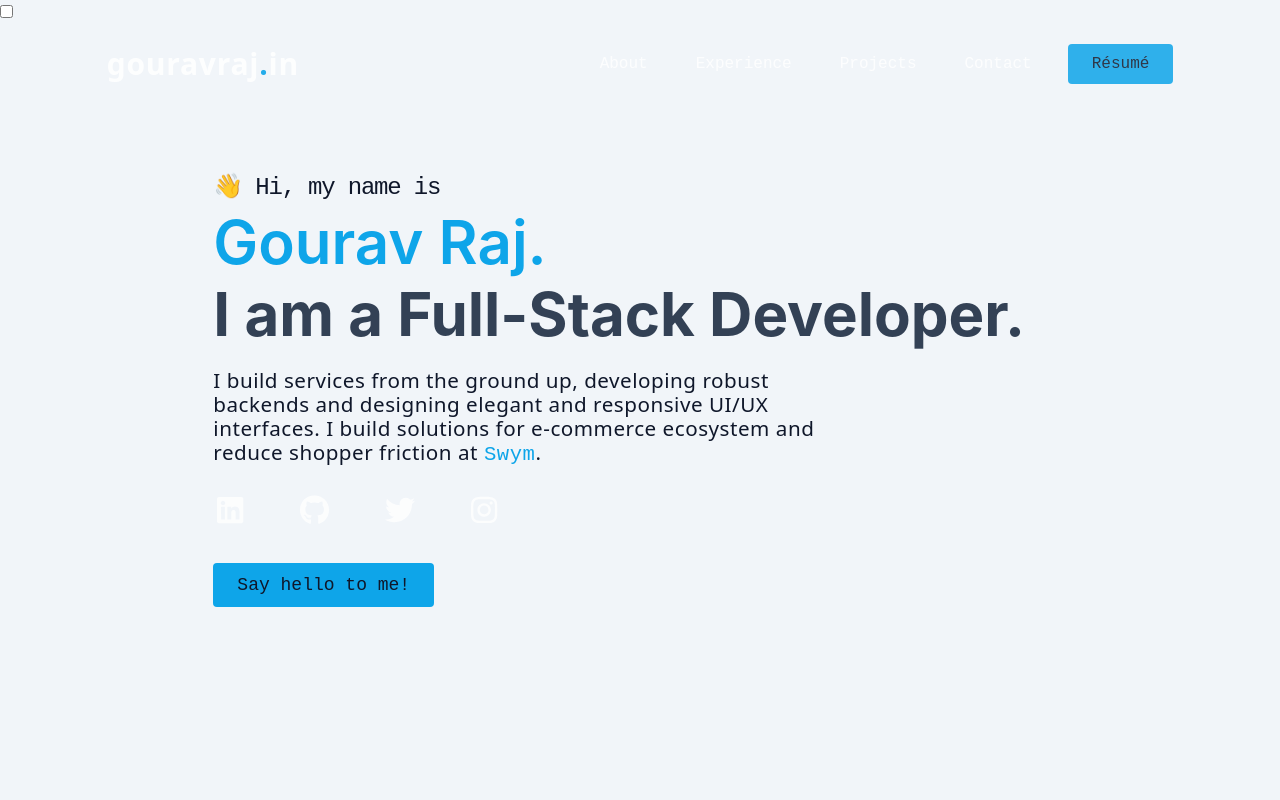
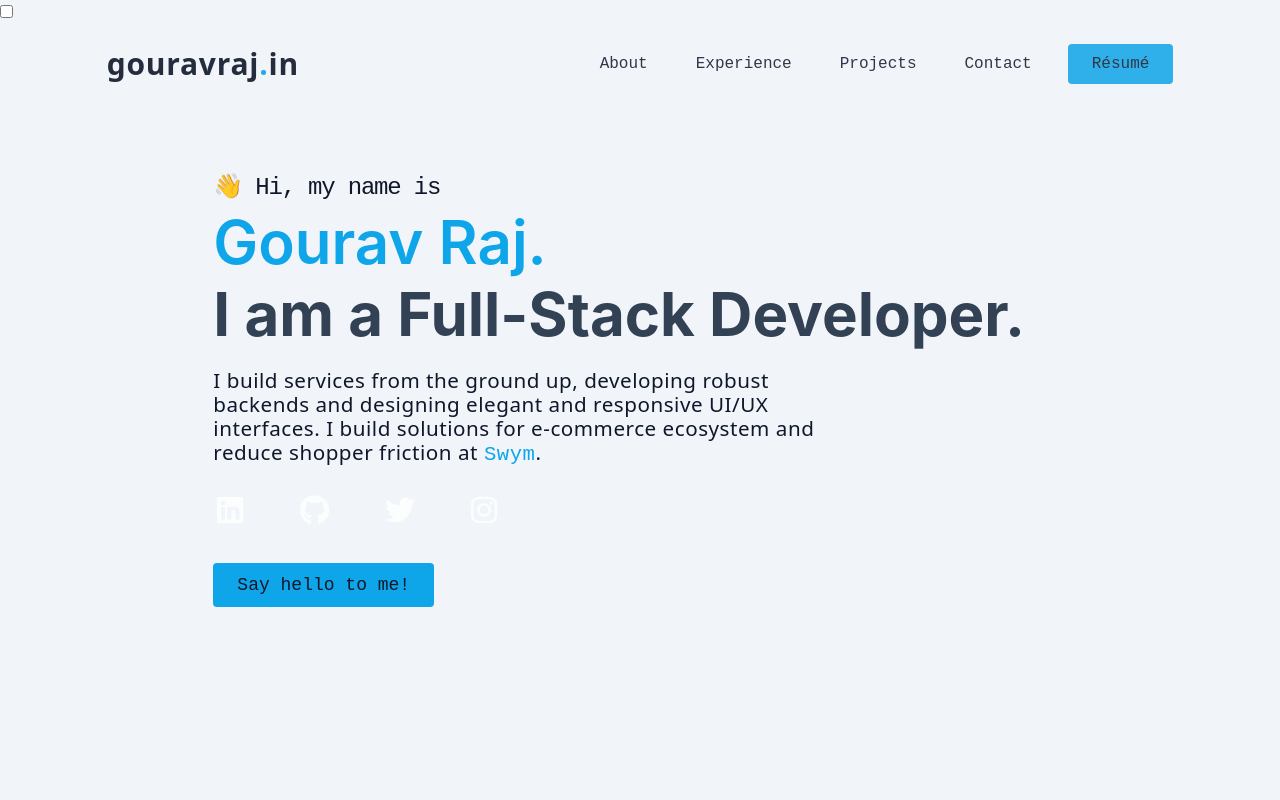
Before and after one commit to gogouravr/dot-portfolio, a React (Create React App) app: page / in a window 1280 px wide. Shown: the top 800 px of the page. Built offline with nearby package versions, Linux system fonts and the light colour scheme.

Commit message:
Add light theme to navbar

```diff
--- a/src/components/Navbar/Navbar.jsx
+++ b/src/components/Navbar/Navbar.jsx
@@ -1,5 +1,5 @@
-import React from 'react'
-import PrimaryButton from '../UI/PrimaryButton'
+import React from 'react';
+import PrimaryButton from '../UI/PrimaryButton';
 
 export default function Navbar() {
 
@@ -9,31 +9,31 @@ export default function Navbar() {
 
     return (
         <nav className='flex container w-5/6 mx-auto mt-5 items-center justify-center md:justify-between'>
-            <h1 className='text-white font-prime font-semibold opacity-90 tracking-wide text-2xl sm:text-3xl'>
+            <h1 className='dark:text-white text-slate-900 font-prime font-semibold opacity-90 tracking-wide text-2xl sm:text-3xl'>
                 gouravraj<span className="text-sky-500">.</span>in
             </h1>
-            <ul className='text-white items-center font-normal hidden md:gap-2 lg:gap-4 xl:gap-6 md:flex'>
-                <li className='font-thin cursor-pointer hover:text-sky-400 ease-in-out duration-100 opacity-85 ml-10 lg:ml-0'>
+            <ul className='dark:text-white text-slate-900 items-center font-normal hidden md:gap-2 lg:gap-4 xl:gap-6 md:flex opacity-85'>
+                <li className='font-thin cursor-pointer hover:text-sky-400 ease-in-out duration-100 ml-10 lg:ml-0'>
                     <a href='#about' className='relative md:px-1 lg:px-3 md:py-2 rounded focus-visible:outline-dashed focus-visible:outline-2 focus-visible:outline-sky-400'>
                         About
                     </a>
                 </li>
-                <li className='font-thin cursor-pointer hover:text-sky-400 ease-in-out duration-100 opacity-85'>
+                <li className='font-thin cursor-pointer hover:text-sky-400 ease-in-out duration-100'>
                     <a href='#experience' className='relative md:px-1 lg:px-3 md:py-2 rounded focus-visible:outline-dashed focus-visible:outline-2 focus-visible:outline-sky-400'>
                         Experience
                     </a>
                 </li>
-                <li className='font-thin cursor-pointer hover:text-sky-400 ease-in-out duration-100 opacity-85'>
+                <li className='font-thin cursor-pointer hover:text-sky-400 ease-in-out duration-100'>
                     <a href='#projects' className='relative md:px-1 lg:px-3 md:py-2 rounded focus-visible:outline-dashed focus-visible:outline-2 focus-visible:outline-sky-400'>
                         Projects
                     </a>
                 </li>
-                <li className='font-thin cursor-pointer hover:text-sky-400 ease-in-out duration-100 opacity-85'>
+                <li className='font-thin cursor-pointer hover:text-sky-400 ease-in-out duration-100'>
                     <a href='#contact' className='relative md:px-1 lg:px-3 md:py-2 rounded focus-visible:outline-dashed focus-visible:outline-2 focus-visible:outline-sky-400'>
                         Contact
                     </a>
                 </li>
-                <li className='font-thin cursor-pointer hover:text-sky-400 ease-in-out duration-100 opacity-85'>
+                <li className='font-thin cursor-pointer hover:text-sky-400 ease-in-out duration-100'>
                     <PrimaryButton clickHandler={resumeButtonClickHandler}>Résumé</PrimaryButton>
                 </li>
             </ul>
```
